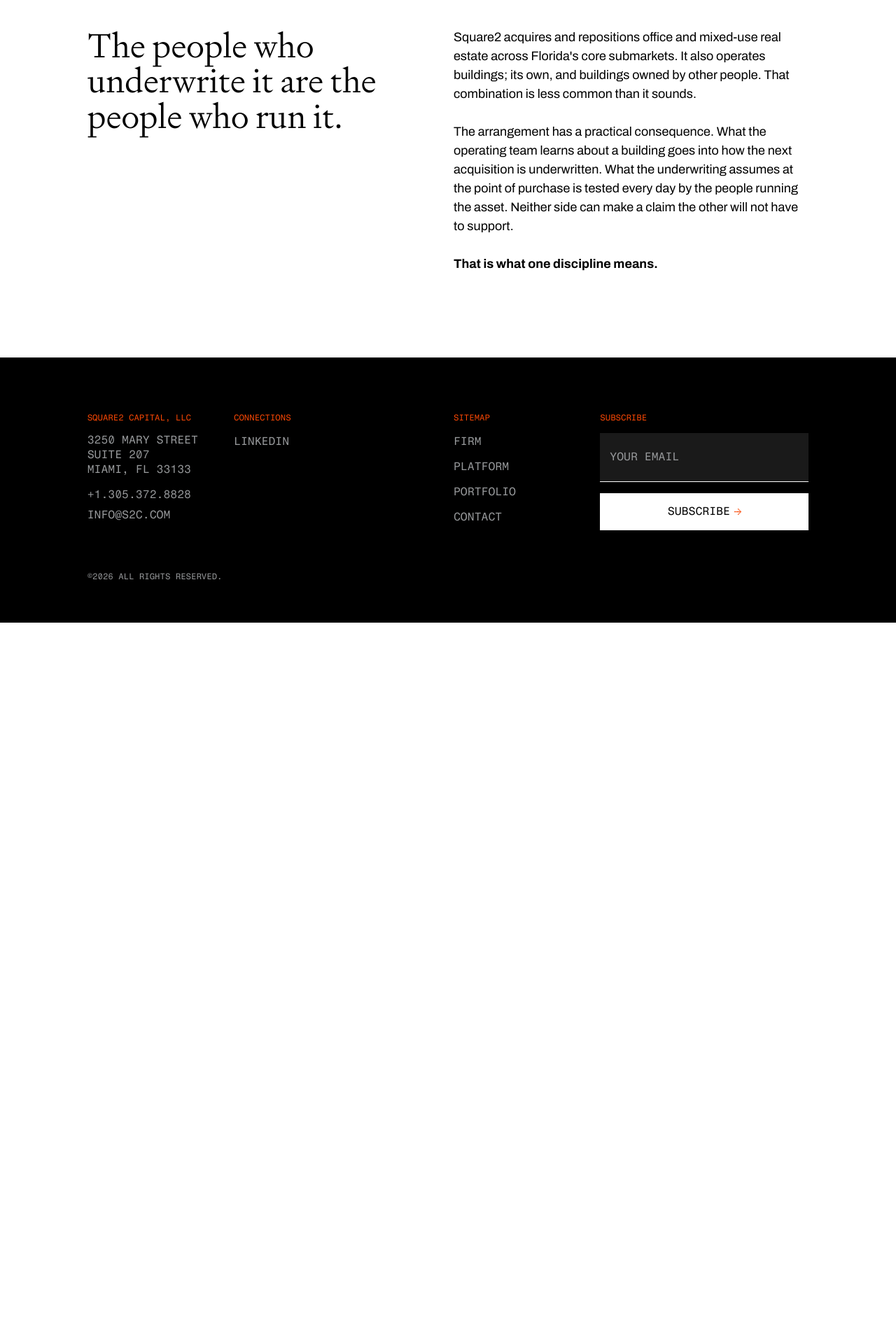
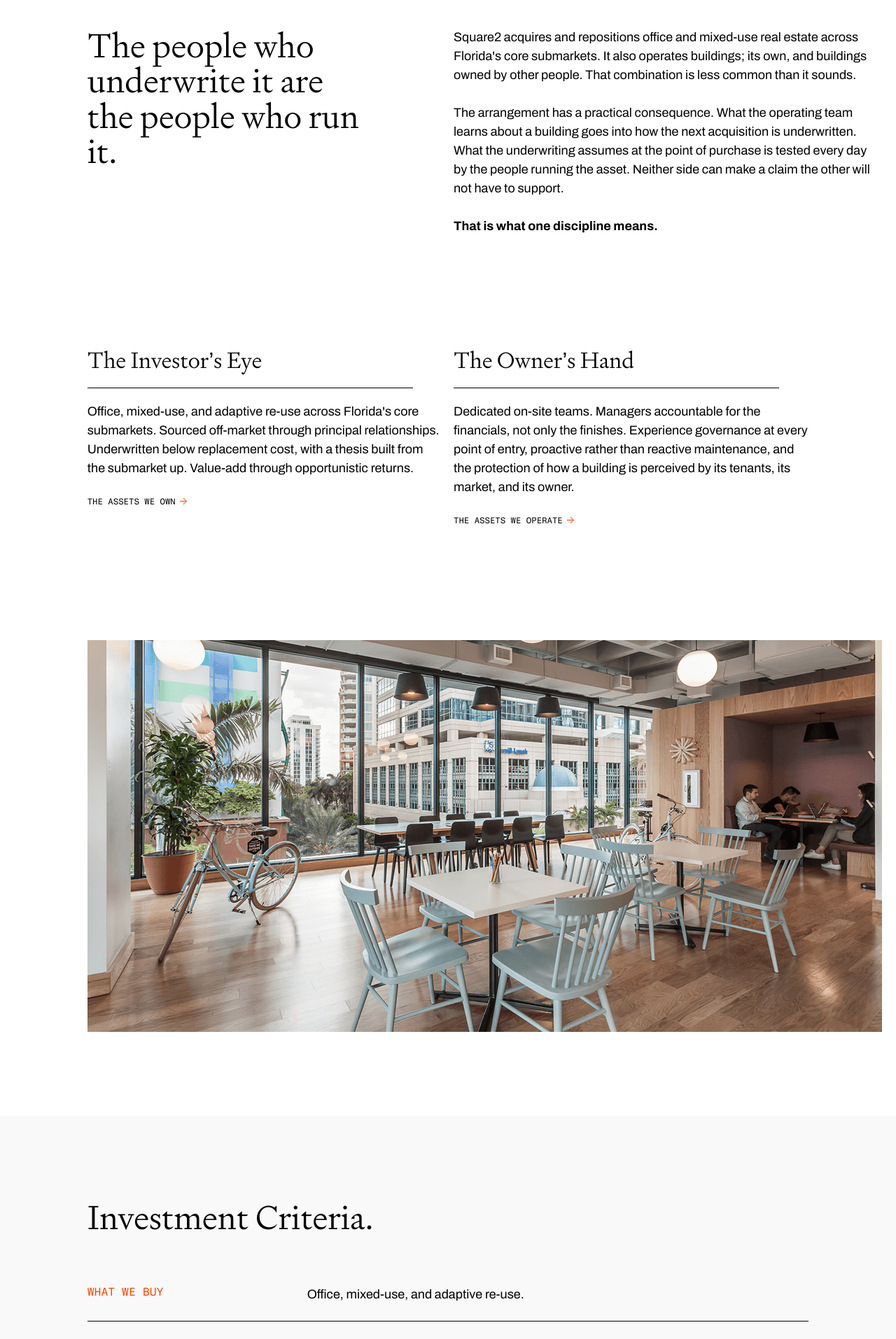
Before and after one commit to isofftherecord/square2, a Next.js app: page /platform in a window 1280 px wide. Shown: the part 880-2794 px from the top of the page at 70% size. Before the commit the page ends 1770 px from the top, so only its background shows below. Built offline with nearby package versions, Linux system fonts and the light colour scheme.

Commit message:
changes plataform

```diff
--- a/src/app/(site)/firm/page.tsx
+++ b/src/app/(site)/firm/page.tsx
@@ -47,6 +47,8 @@ export default async function FirmPage() {
     <>
       <TitleHero slides={slides} />
       <DoubleBlock
+      space="4"
+      space2="5"
         heading="The Firm."
         body={
           <>
--- a/src/app/(site)/page.tsx
+++ b/src/app/(site)/page.tsx
@@ -53,6 +53,7 @@ export default async function Home() {
     <main className="s2-subgrid">
       {heroSlides.length > 0 ? <MainHero slides={heroSlides} /> : null}
       <DoubleBlock
+        space="5"
         heading={
           <>
             Underwrite like an <span className="italic">investor</span>. Operate
--- a/src/app/(site)/platform/page.tsx
+++ b/src/app/(site)/platform/page.tsx
@@ -1,7 +1,8 @@
 import type { Metadata } from "next";
+import { Button } from "@/components/button";
 import { DoubleBlock } from "@/components/double-block";
 import { TitleHero, type TitleHeroSlide } from "@/components/second-hero";
-
+import { Cta } from "@/components/cta";
 export const metadata: Metadata = {
   title: "Platform — Square2",
 };
@@ -9,7 +10,7 @@ export const metadata: Metadata = {
 // Slides del hero: se editan aquí, no vienen del CMS.
 const slides: TitleHeroSlide[] = [
   {
-    title: "Platform",
+    title: "Two halves, one discipline.",
     src: "/heroes/Hero-Platform.png",
     alt: "Square2 platform",
   },
@@ -21,6 +22,7 @@ export default function PlatformPage() {
     <DoubleBlock
       headingAs="h2"
       space="4"
+      space2="7"
       heading={<>
         The people who underwrite it are the people who run it.
       </>
@@ -36,5 +38,95 @@ The arrangement has a practical consequence. What the operating team learns abou
       }
 
     />
+
+    <section className="s2-subgrid items-start py-10 ">
+
+      <div className="lg:col-start-2 lg:col-span-5 ">
+        <p className="text-h3">The Investor’s Eye</p>
+        <hr className="border-t border-s2-black mt-5 max-w-[465px]"  />
+        <p className="text-body pt-5">Office, mixed-use, and adaptive re-use across Florida's core submarkets. Sourced off-market through principal relationships. Underwritten below replacement cost, with a thesis built from the submarket up. Value-add through opportunistic returns.</p>
+        <Button href="/portfolio" variant="text" className="mt-7 text-navigation">THE ASSETS WE OWN </Button>
+
+      </div>
+      <div className="col-span-12 lg:col-span-5">
+        <p className="text-h3">The Owner’s Hand</p>
+        <hr className="border-t border-s2-black  mt-5  max-w-[465px]" />
+        <p className="text-body pt-5">Dedicated on-site teams. Managers accountable for the financials, not only the finishes. Experience governance at every point of entry, proactive rather than reactive maintenance, and the protection of how a building is perceived by its tenants, its market, and its owner.</p>
+        <Button href="/portfolio" variant="text" className="mt-7 text-navigation">THE ASSETS WE OPERATE </Button>
+
+      </div>
+    </section>
+
+    <section className="s2-subgrid py-30">
+      <img src="/heroes/platform.png" alt="Platform" className="col-span-12  col-start-2 h-[560px] object-cover"  />
+
+    </section>
+    {/* Investment Criteria: banda a sangre; contenido en columnas 2–11 (span 10). */}
+    <section className="col-span-12 ml-[calc(50%-50vw)] w-screen max-w-[100vw] bg-[#F9F9F9] ">
+      <div className="s2-page py-30">
+        <h2 className="text-h2 col-span-12 lg:col-start-2 lg:col-span-10">
+          Investment Criteria.
+        </h2>
+
+        <dl className="s2-subgrid pt-12">
+          <div className="col-span-12 grid grid-cols-1 gap-y-2 border-b border-s2-black py-6 lg:col-start-2 lg:col-span-10 lg:grid-cols-subgrid lg:gap-y-0">
+            <dt className="text-data text-s2-orange lg:col-span-3">What we buy</dt>
+            <dd className="text-body lg:col-span-7">
+              Office, mixed-use, and adaptive re-use.
+            </dd>
+          </div>
+
+          <div className="col-span-12 grid grid-cols-1 gap-y-2 border-b border-s2-black py-6 lg:col-start-2 lg:col-span-10 lg:grid-cols-subgrid lg:gap-y-0">
+            <dt className="text-data text-s2-orange lg:col-span-3">Where</dt>
+            <dd className="lg:col-span-7">
+              <p className="text-body">
+                Major Florida markets with high barriers to entry. Submarkets
+                proximate to where the people making the decision already live.
+              </p>
+              <p className="text-metrics mt-4">
+                An <em>inch</em> wide and a <em>mile</em> deep.
+              </p>
+            </dd>
+          </div>
+
+          <div className="col-span-12 grid grid-cols-1 gap-y-2 border-b border-s2-black py-6 lg:col-start-2 lg:col-span-10 lg:grid-cols-subgrid lg:gap-y-0">
+            <dt className="text-data text-s2-orange lg:col-span-3">How we find it</dt>
+            <dd className="text-body lg:col-span-7">
+              Off-market, through principal relationships.
+            </dd>
+          </div>
+
+          <div className="col-span-12 grid grid-cols-1 gap-y-2 border-b border-s2-black py-6 lg:col-start-2 lg:col-span-10 lg:grid-cols-subgrid lg:gap-y-0">
+            <dt className="text-data text-s2-orange lg:col-span-3">
+              What we underwrite to
+            </dt>
+            <dd className="text-body lg:col-span-7">
+              Value-add, 15 to 19 percent. Opportunistic, 20 and above.
+            </dd>
+          </div>
+        </dl>
+      </div>
+    </section>
+
+    <DoubleBlock
+      headingAs="h2"
+      space="4"
+      space2="7"
+
+      heading={<>
+        An owner's stake,<br/><span className="italic"> not a fee.</span>
+      </>
+      }
+      body={
+        <>
+          The fee-only model pays for attendance. An owner's stake pays for outcomes. Square2 makes decisions at acquisition and on site the way an owner makes them, because on most of these assets we are one. On the rest, we behave as though we were.
+        </>
+      }
+
+    />
+
+
+    <Cta />
+
   </>;
 }
--- a/src/components/button.tsx
+++ b/src/components/button.tsx
@@ -1,15 +1,17 @@
 import Link from "next/link";
 import type { ComponentProps, ReactNode } from "react";
 
-export type ButtonVariant = "white" | "black" | "orange";
+export type ButtonVariant = "white" | "black" | "orange" | "text";
 
 const BASE =
-  "text-data inline-flex cursor-pointer items-center justify-center gap-1.5 px-5 py-4 transition-opacity hover:opacity-80 focus-visible:outline-2 focus-visible:outline-offset-2 focus-visible:outline-s2-orange";
+  "text-data inline-flex cursor-pointer items-center justify-center gap-1.5 transition-opacity hover:opacity-80 focus-visible:outline-2 focus-visible:outline-offset-2 focus-visible:outline-s2-orange";
 
 const VARIANTS: Record<ButtonVariant, string> = {
-  white: "bg-s2-white text-s2-black",
-  black: "bg-s2-black text-s2-steel",
-  orange: "bg-s2-orange text-s2-white",
+  white: "bg-s2-white text-s2-black px-5 py-4",
+  black: "bg-s2-black text-s2-steel px-5 py-4",
+  orange: "bg-s2-orange text-s2-white px-5 py-4",
+  // Solo label + flecha; el padding vive en las variantes rellenas.
+  text: "text-s2-black",
 };
 
 type BaseProps = {
--- a/src/components/double-block.tsx
+++ b/src/components/double-block.tsx
@@ -1,12 +1,14 @@
 import type { ReactNode } from "react";
 
 type HeadingLevel = "h1" | "h2";
-
+type Space = "4" | "5";
+type Space2 = "5" | "7";
 type DoubleBlockProps = {
   heading: ReactNode;
   body: ReactNode;
   headingAs?: HeadingLevel;
-  space?: string;
+  space?: Space;
+  space2?: Space2;
 };
 
 const headingClass: Record<HeadingLevel, string> = {
@@ -17,6 +19,7 @@ const headingClass: Record<HeadingLevel, string> = {
 const spanClasses: Record<number, string> = {
   4: 'lg:col-span-4',
   5: 'lg:col-span-5',
+  7: 'lg:col-start-7',
 
   // ...add whatever values `space` can actually take
 };
@@ -25,17 +28,18 @@ export function DoubleBlock({
   heading,
   body,
   headingAs = "h1",
-  space = "lg:col-span-5",
+  space = "5",
+  space2 = "7",
 }: DoubleBlockProps) {
   const Heading = headingAs;
 
   return (
     // 10 columnas centradas (1 vacía a cada lado); en móvil se apilan.
     <section className="s2-subgrid items-start py-30">
-    <div className={`col-span-12 lg:col-start-2 lg:col-span-5`}>
+    <div className={`col-span-12 lg:col-start-2 ${spanClasses[space]} max-w-[500px]`}>
         <Heading className={headingClass[headingAs]}>{heading}</Heading>
       </div>
-      <div className="col-span-12 lg:col-span-5">
+      <div className={`col-span-12 lg:col-start-6 ${spanClasses[space2]} lg:col-span-6`}>
         <p className="text-body">{body}</p>
       </div>
     </section>
```
Also changed, not shown: public/heroes/platform.png (added), 1 other file (tests, documents, lock files or other folders). Lines whose indentation alone changed are shown as unchanged.
